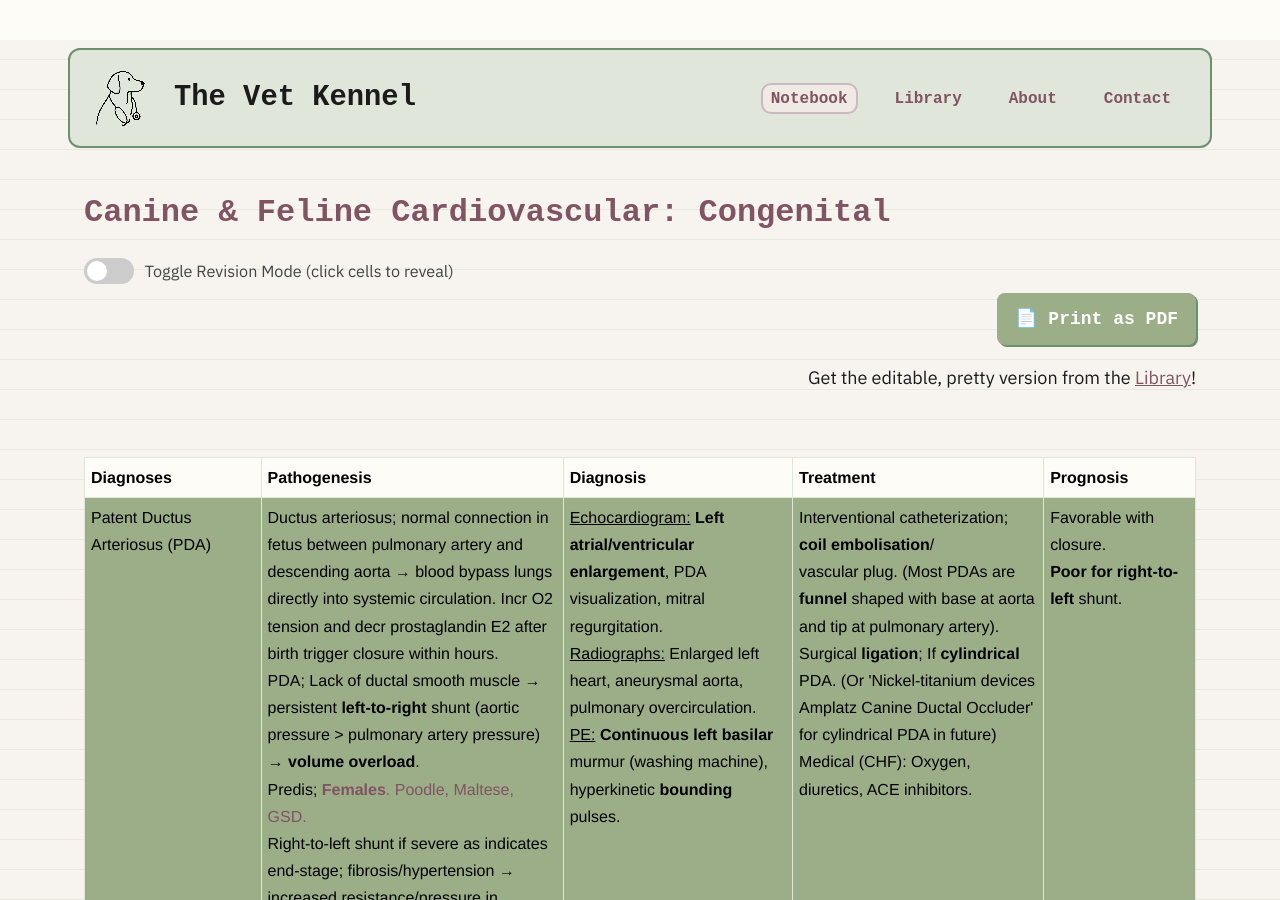
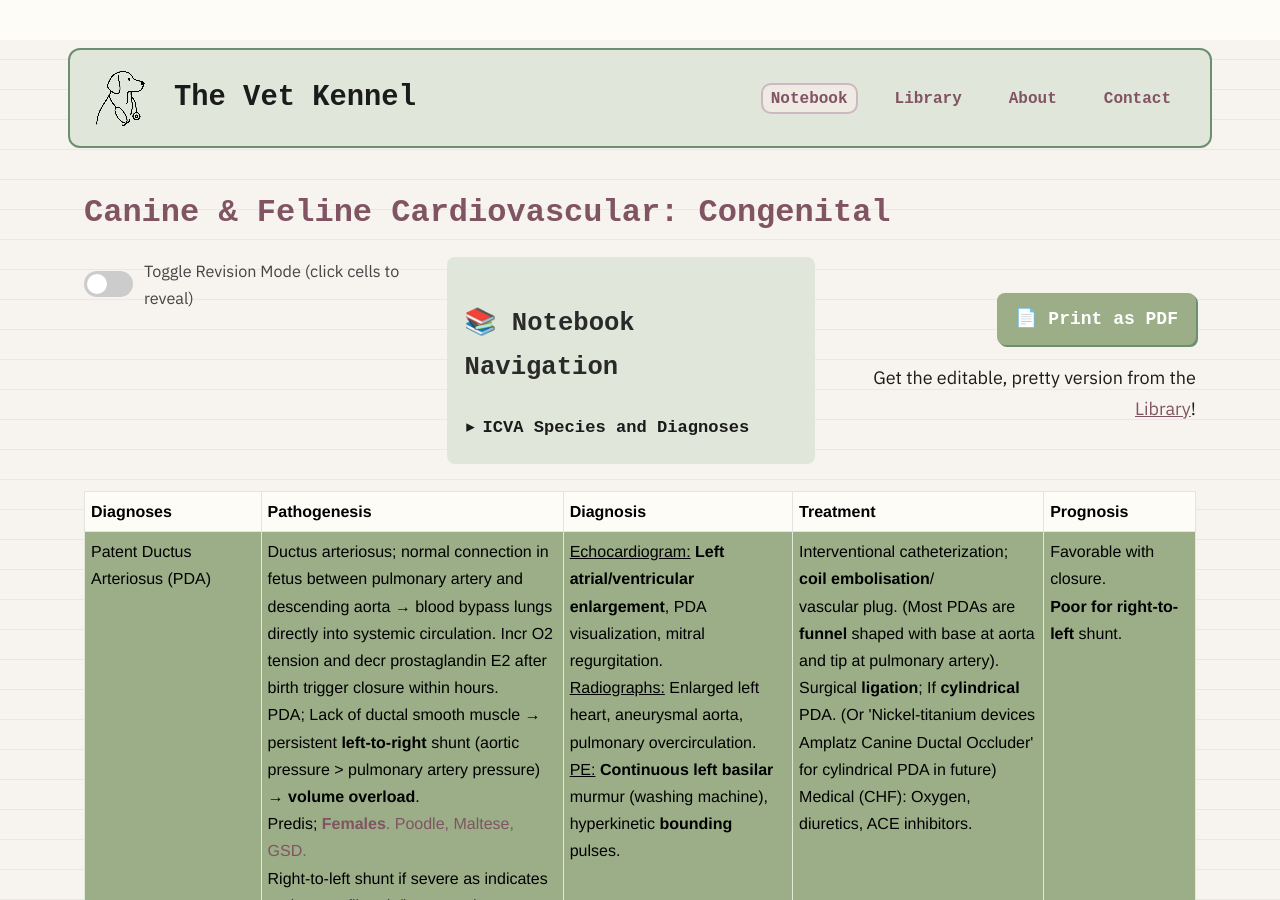
Before and after one commit to TheVetKennel/thevetkennel.github.io, a Jekyll site: the page built from _posts/2025-08-28-canine-feline-cardiovascular-congenital.md, in a window 1280 px wide and 900 px high. Built offline with Jekyll 4.4.1, drawn with Linux system fonts in a browser that asks for light colours; some of the changed text lies outside the part shown.

Commit message:
Update post.html

```diff
--- a/_layouts/post.html
+++ b/_layouts/post.html
@@ -21,8 +21,9 @@
   <!-- Page title -->
   <h1 class="post-title">{{ page.title }}</h1>
 
-    <!-- Toolbar row: toggle left, PDF button right -->
+  <!-- Unified Toolbar -->
   <div class="post-toolbar">
+
     <!-- Left: Revision toggle -->
     <div class="revision-toggle">
       <label class="switch">
@@ -30,6 +31,11 @@
         <span class="slider"></span>
       </label>
       <span class="toggle-text">Toggle Revision Mode (click cells to reveal)</span>
+    </div>
+
+    <!-- Middle: Notebook navigation -->
+    <div class="toolbar-nav">
+      {% include notebook-nav.html %}
     </div>
 
     <!-- Right: PDF button -->
@@ -40,15 +46,12 @@
         <a href="{{ '/library/' | relative_url }}">Library</a>!
       </p>
     </div>
+
   </div>
 
   <!-- Post content -->
   {{ content }}
 
-    <!-- Notebook navigation -->
-    <div class="post-nav">
-      {% include notebook-nav.html %}
-    </div>
   </main>
 
   {% include footer.html %}
```
Lines whose indentation alone changed are shown as unchanged.
